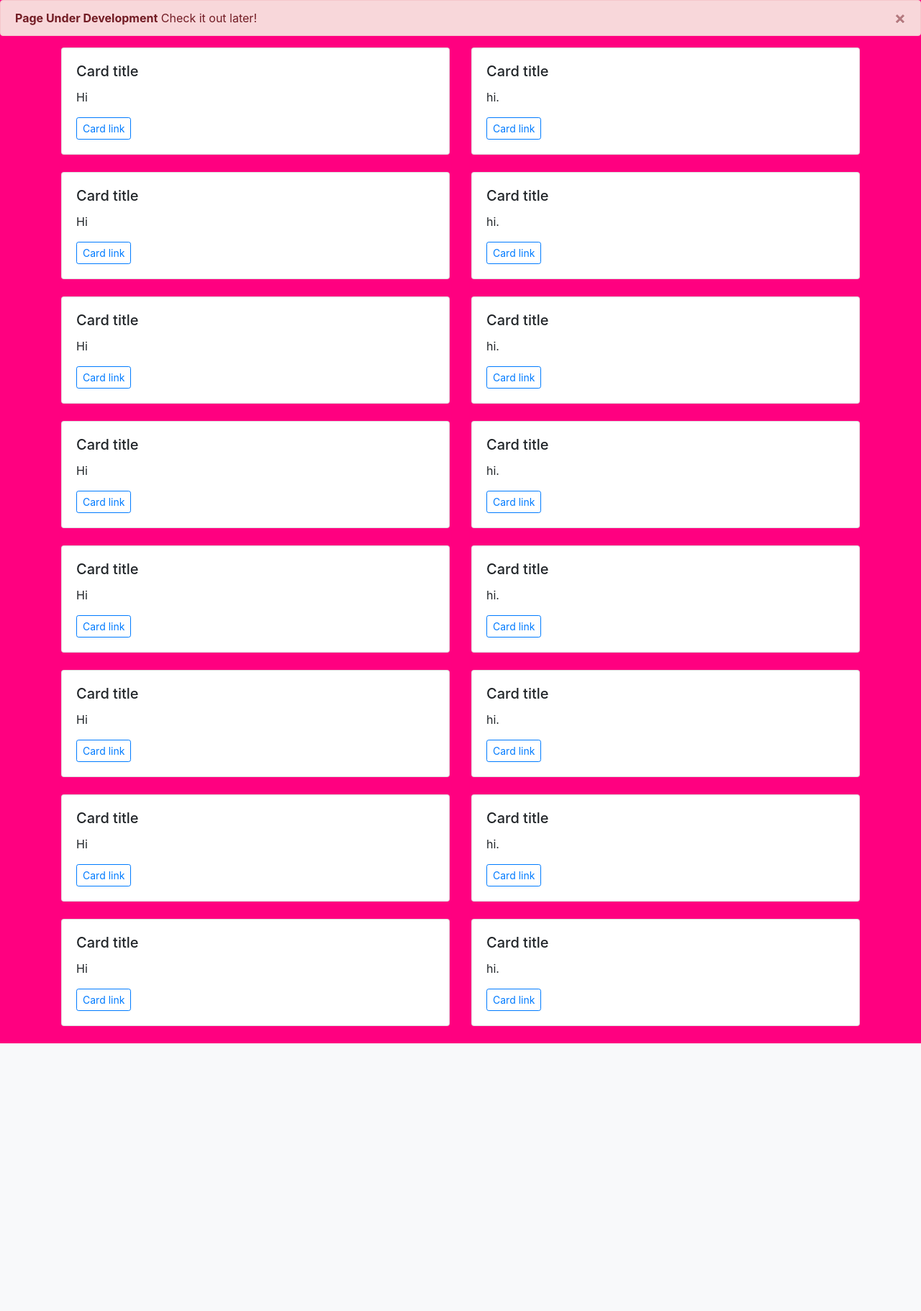
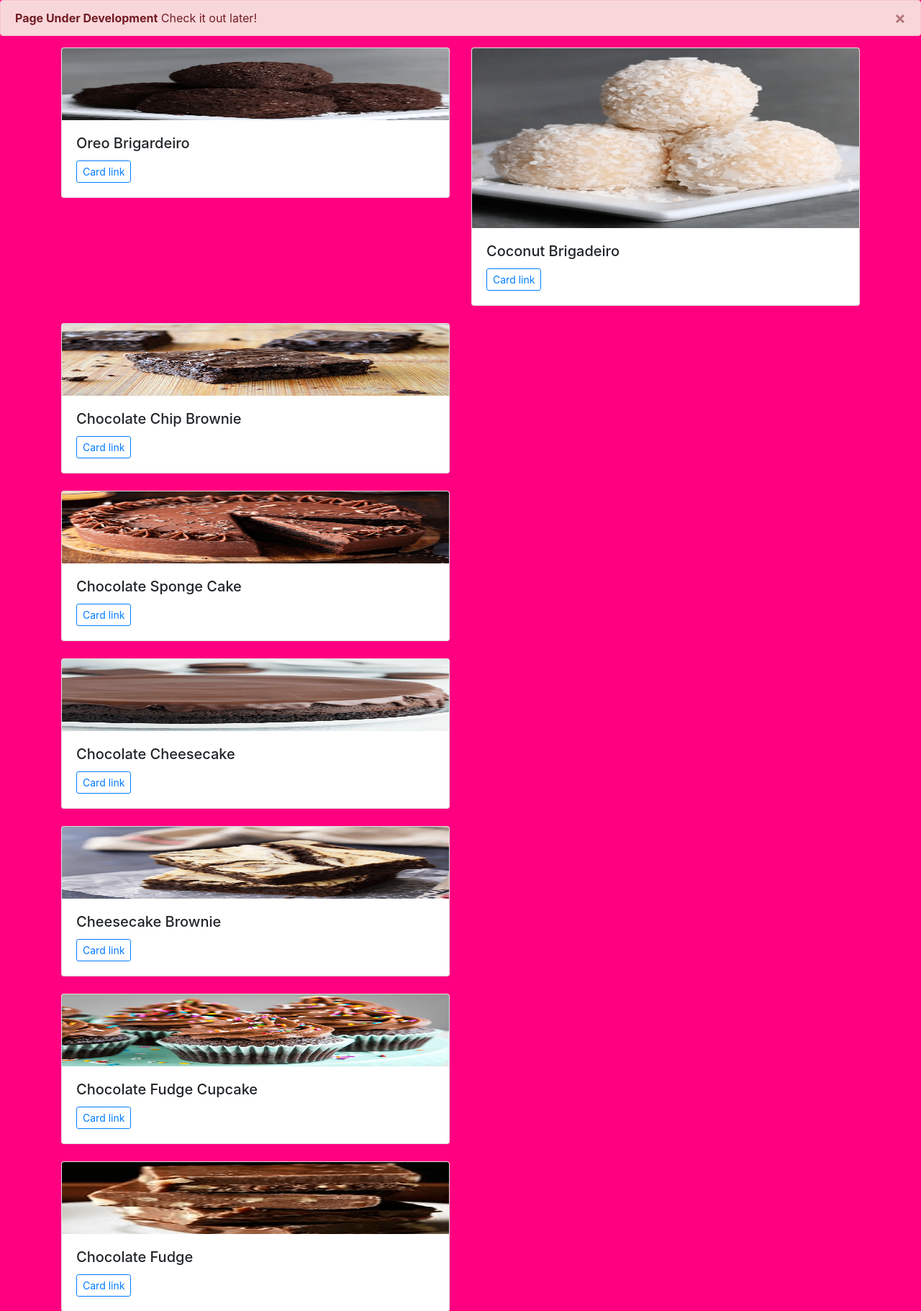
Before and after one commit to milindmadhukar/Stressed-by-EmmEss, a Django app: page /menu/ in a window 1280 px wide. Shown: the part 58-1880 px from the top of the page at 72% size. Before the commit the page ends 1508 px from the top, so only its background shows below. Run offline with Django 3.2, Linux system fonts and the light colour scheme; data comes from the database, SQL or seed files in the repository; both versions use the stored data as it was after the commit; some libraries are stand-ins or nearby versions.

Commit message:
Show pictures on /menu

```diff
--- a/menu/models.py
+++ b/menu/models.py
@@ -23,3 +23,8 @@ class Product(models.Model):
 
     def __str__(self):
         return f"{self.product_name} - Rs {self.product_price}"
+
+    def get(self, value):
+        vals = {'product_id':self.product_id,'product_name':self.product_name, 'product_preview_image':self.product_preview_image, 'product_price':self.product_price}
+
+        return vals.get(value)
--- a/menu/templatetags/menuFilters.py
+++ b/menu/templatetags/menuFilters.py
@@ -1,4 +1,5 @@
 from django import template
+from math import ceil
 
 register = template.Library()
 
@@ -12,3 +13,35 @@ def categoryFormat(value,index):
 
     print(tmp.lower())
     return tmp.lower()
+
+
+@register.filter()
+def getRange(value):
+    n = len(value)
+    nSlides = n//2 + ceil((n/2)-(n//2))
+    return range(1,nSlides+1)
+
+@register.filter()
+def getNoOfSlides(value):
+    n = len(value)
+    nSlides = n//2 + ceil((n/2)-(n//2))
+    return nSlides
+
+@register.filter()
+def isOdd(value):
+    if len(value) % 2 == 1:
+        return True
+    else:
+        return False
+
+@register.filter()
+def getOddItem(value,index):
+    return value[(2*index) - 2]
+
+@register.filter()
+def getEvenItem(value,index):
+    return value[(2*index) - 1]
+
+@register.filter()
+def getValue(value, valueName):
+    return value.get(valueName)
--- a/templates/menu/menu.html
+++ b/templates/menu/menu.html
@@ -32,58 +32,22 @@ margin-left: -4px;
 
 {% load menuFilters %}
 
-<div id="carouselExampleControls" class="carousel slide" data-ride="carousel">
+<div id="carousel{{forloop.counter}}" class="carousel slide" data-ride="carousel">
+
   <div class="carousel-inner">
-    <div class="carousel-item active">
-      <div class="container">
-        <div class="row">
-          <div class="col-lg-6 col-6 mb-4">
-              <div class="card">
-                <img class="card-img-top" src="" alt="">
-
-                <div class="card-body">
-                  <h5 class="card-title">Card title</h5>
-                  <p class="card-text">
-                    Hi
-                  </p>
-
-                  <a href="#" class="btn btn-outline-primary btn-sm">
-                    Card link
-                  </a>
-                </div>
-              </div>
-          </div>
-          <div class="col-lg-6 col-6 mb-4">
-              <div class="card">
-                <img class="card-img-top" src="" alt="">
-
-                <div class="card-body">
-                  <h5 class="card-title">Card title</h5>
-                  <p class="card-text">
-                    hi.
-                  </p>
-
-                  <a href="#" class="btn btn-outline-primary btn-sm">
-                    Card link
-                  </a>
-                </div>
-              </div>
-          </div>
-        </div>
-      </div>
-    </div>
-    <div class="carousel-item">
+    {% for item in slide|getRange %}
+    <div class="carousel-item {% if forloop.first %}active{% endif %}">
       <div class="container">
         <div class="row">
           <div class="col-lg-6 col-6 mb-4">
             <div class="card">
-              <img class="card-img-top" src="" alt="">
+              <img class="card-img-top" src="/media/{{slide|getOddItem:item|getValue:'product_preview_image'}}" alt="" width = "100px" height="100px">
 
               <div class="card-body">
-                <h5 class="card-title">Card title</h5>
-                <p class="card-text">
+                <h5 class="card-title">{{slide|getOddItem:item|getValue:'product_name'}} </h5>
+                {% comment %} <p class="card-text">
                   Hi
-                </p>
+                </p> {% endcomment %}
 
                 <a href="#" class="btn btn-outline-primary btn-sm">
                   Card link
@@ -91,15 +55,20 @@ margin-left: -4px;
               </div>
             </div>
           </div>
+          {% comment %} 2nd Card {% endcomment %}
+          {% if forloop.last and slide|isOdd %}
+
+          {% else %}
+
           <div class="col-lg-6 col-6 mb-4">
             <div class="card">
-              <img class="card-img-top" src="" alt="">
+              <img class="card-img-top" src="/media/{{slide|getEvenItem:item|getValue:'product_preview_image'}}" alt="" width = "250px" height="250px">
 
               <div class="card-body">
-                <h5 class="card-title">Card title</h5>
-                <p class="card-text">
-                  hi.
-                </p>
+                <h5 class="card-title">{{slide|getEvenItem:item|getValue:'product_name'}}</h5>
+                {% comment %} <p class="card-text">
+                  Hi
+                </p> {% endcomment %}
 
                 <a href="#" class="btn btn-outline-primary btn-sm">
                   Card link
@@ -107,19 +76,28 @@ margin-left: -4px;
               </div>
             </div>
           </div>
+
+          {% endif %}
+
+
         </div>
       </div>
     </div>
+
+    {% endfor %}
   </div>
-  <a class="carousel-control-prev" href="#carouselExampleControls" role="button" data-slide="prev">
+  {% if slide|getNoOfSlides > 1 %}
+  <a class="carousel-control-prev" href="#carousel{{forloop.counter}}" role="button" data-slide="prev">
     <span class="carousel-control-prev-icon" aria-hidden="true"></span>
     <span class="sr-only">Previous</span>
   </a>
-  <a class="carousel-control-next" href="#carouselExampleControls" role="button" data-slide="next">
+  <a class="carousel-control-next" href="#carousel{{forloop.counter}}" role="button" data-slide="next">
     <span class="carousel-control-next-icon" aria-hidden="true"></span>
     <span class="sr-only">Next</span>
   </a>
+  {% endif %}
 </div>
+
 
 {% endfor %}
 
```
Also changed, not shown: db.sqlite3, media/menu/images/Chocolate-Cheesecake.jpg (added).
